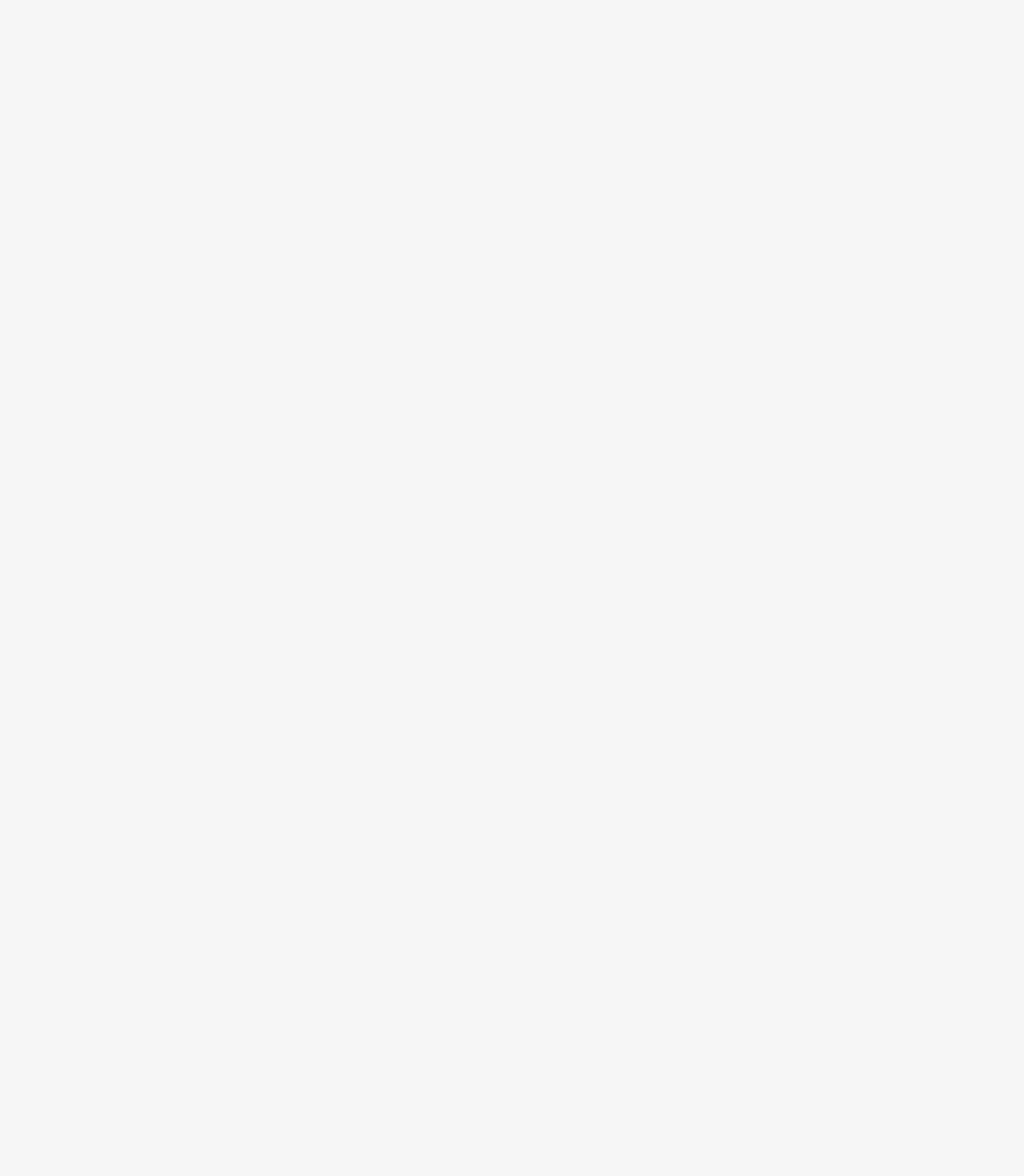
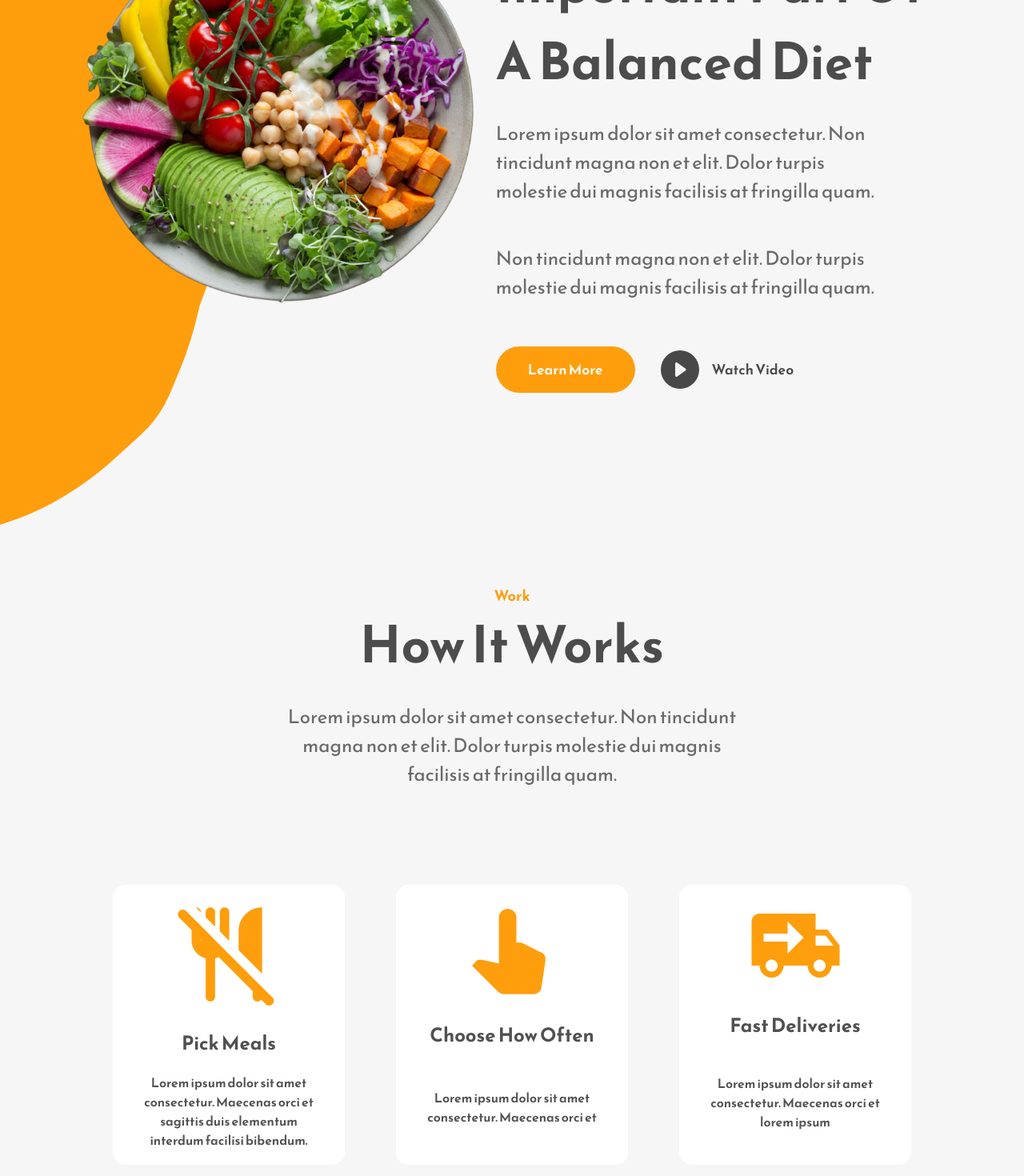
Before and after one commit to Ukashashere/Proper-Foodie-Food-App-Landing-Page, a React (Create React App) app: page / in a window 1280 px wide. Shown: the part 3031-4501 px from the top of the page at 80% size. Before the commit the page ends 2521 px from the top, so only its background shows below. Built offline with nearby package versions, Linux system fonts and the light colour scheme.

Commit message:
Commit 5

```diff
--- a/src/App.js
+++ b/src/App.js
@@ -1,10 +1,14 @@
 import './App.css';
 import Home from './Components/Home';
+import About from './Components/About';
+import Work from './Components/Work';
 
 function App() {
   return (
     <div className="App">
       <Home />
+      <About />
+      <Work />
     </div>
   );
 }
--- /dev/null
+++ b/src/Components/About.js
@@ -0,0 +1,39 @@
+import React from "react";
+import AboutBackground from "../Assets/about-background.png";
+import AboutBackgroundImage from "../Assets/about-background-image.png";
+import { BsFillPlayCircleFill } from "react-icons/bs";
+
+const About = () => {
+  return (
+    <div className="about-section-container">
+      <div className="about-background-image-container">
+        <img src={AboutBackground} alt="" />
+      </div>
+      <div className="about-section-image-container">
+        <img src={AboutBackgroundImage} alt="" />
+      </div>
+      <div className="about-section-text-container">
+        <p className="primary-subheading">About</p>
+        <h1 className="primary-heading">
+          Food Is An Important Part Of A Balanced Diet
+        </h1>
+        <p className="primary-text">
+          Lorem ipsum dolor sit amet consectetur. Non tincidunt magna non et
+          elit. Dolor turpis molestie dui magnis facilisis at fringilla quam.
+        </p>
+        <p className="primary-text">
+          Non tincidunt magna non et elit. Dolor turpis molestie dui magnis
+          facilisis at fringilla quam.
+        </p>
+        <div className="about-buttons-container">
+          <button className="secondary-button">Learn More</button>
+          <button className="watch-video-button">
+            <BsFillPlayCircleFill /> Watch Video
+          </button>
+        </div>
+      </div>
+    </div>
+  );
+};
+
+export default About;
--- a/src/Components/Navbar.js
+++ b/src/Components/Navbar.js
@@ -63,7 +63,7 @@
     </div>
     <Drawer open={openMenu} onClose={() => setOpenMenu(false)}
     anchor='right'>
-      <box
+      <Box
         sx={{ width: 250}}
         role="presentation"
         onClick={() => setOpenMenu(false)}
@@ -79,7 +79,7 @@
             </ListItem>
           ))}
         </List>
-      </box>
+      </Box>
     </Drawer>
   </nav>
   );
--- /dev/null
+++ b/src/Components/Work.js
@@ -0,0 +1,49 @@
+import React from "react";
+import PickMeals from "../Assets/pick-meals-image.png";
+import ChooseMeals from "../Assets/choose-image.png";
+import DeliveryMeals from "../Assets/delivery-image.png";
+
+const Work = () => {
+  const workInfoData = [
+    {
+      image: PickMeals,
+      title: "Pick Meals",
+      text: "Lorem ipsum dolor sit amet consectetur. Maecenas orci et sagittis duis elementum interdum facilisi bibendum.",
+    },
+    {
+      image: ChooseMeals,
+      title: "Choose How Often",
+      text: "Lorem ipsum dolor sit amet consectetur. Maecenas orci et ",
+    },
+    {
+      image: DeliveryMeals,
+      title: "Fast Deliveries",
+      text: "Lorem ipsum dolor sit amet consectetur. Maecenas orci et lorem ipsum",
+    },
+  ];
+  return (
+    <div className="work-section-wrapper">
+      <div className="work-section-top">
+        <p className="primary-subheading">Work</p>
+        <h1 className="primary-heading">How It Works</h1>
+        <p className="primary-text">
+          Lorem ipsum dolor sit amet consectetur. Non tincidunt magna non et
+          elit. Dolor turpis molestie dui magnis facilisis at fringilla quam.
+        </p>
+      </div>
+      <div className="work-section-bottom">
+        {workInfoData.map((data) => (
+          <div className="work-section-info" key={data.title}>
+            <div className="info-boxes-img-container">
+              <img src={data.image} alt="" />
+            </div>
+            <h2>{data.title}</h2>
+            <p>{data.text}</p>
+          </div>
+        ))}
+      </div>
+    </div>
+  );
+};
+
+export default Work;
```
